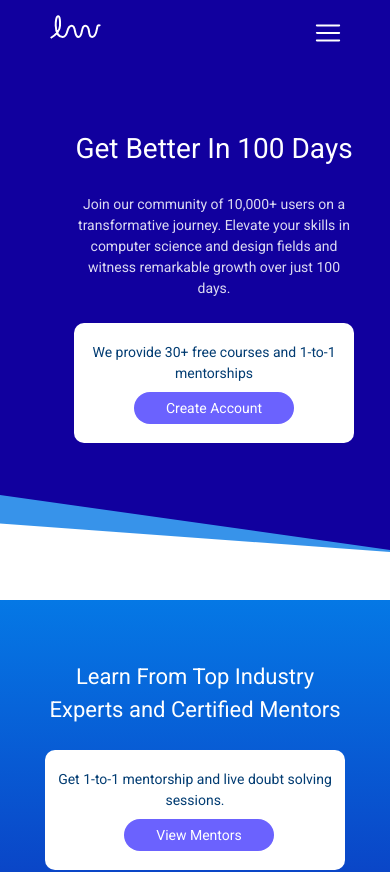
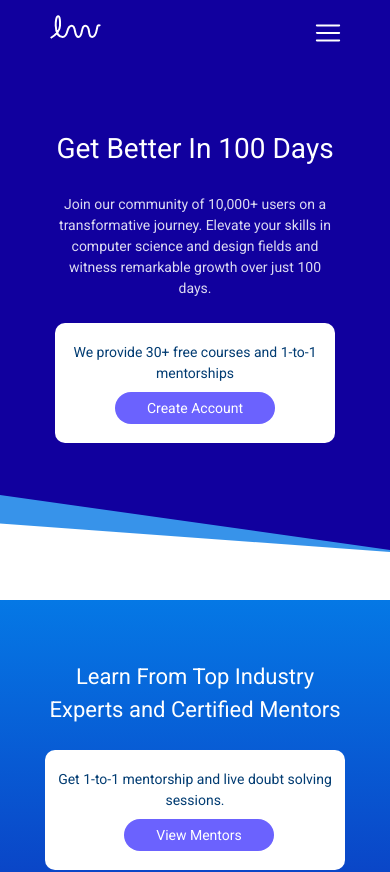
Before and after one commit to aayushi-2003/LearnWave, a React (Create React App) app: page / in a window 390 px wide. Shown: the top 872 px of the page. Built offline with nearby package versions, Linux system fonts and the light colour scheme.

Commit message:
hero section mobile version improv

```diff
--- a/src/Hero.js
+++ b/src/Hero.js
@@ -2,9 +2,9 @@ import heroImg from './assets/heroImg.svg';
 const Hero = () => {
   return (
     <div>
-        <div className="bg-primary-blue h-[550px] md:h-[520px] lg:h-[550px] xl:h-[750px] w-full z-[-10] clip-bg-one px-[50px] md:px-[100px] xl:px-[150px]">
+        <div className="bg-primary-blue h-[550px] md:h-[520px] lg:h-[550px] xl:h-[750px] w-full z-[-10] clip-bg-one px-[10px] md:px-[100px] xl:px-[150px] flex items-center justify-center">
 
-        <div className='hero-content flex items-center justify-between absolute top-[8rem] xl:top-[12rem] space-x-[24px] md:space-x-[35px] lg:space-x-[50px] xl:space-x-[135px]'>
+        <div className='hero-content flex items-center justify-between absolute top-[8rem] xl:top-[12rem] lg:space-x-[50px] xl:space-x-[135px]'>
             <div className='image-box hidden lg:block'>
                 <img src={heroImg} alt="image" className='h-[250px] xl:h-[300px] w-auto ' />
             </div>
```
